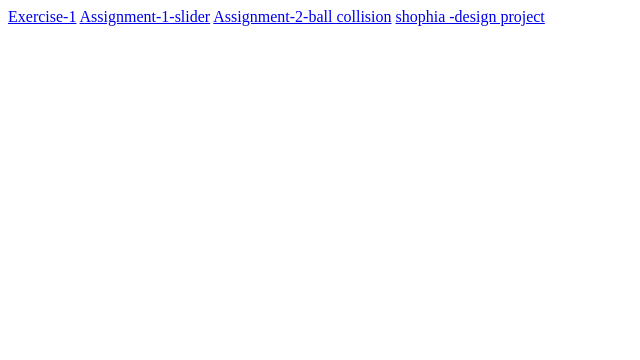
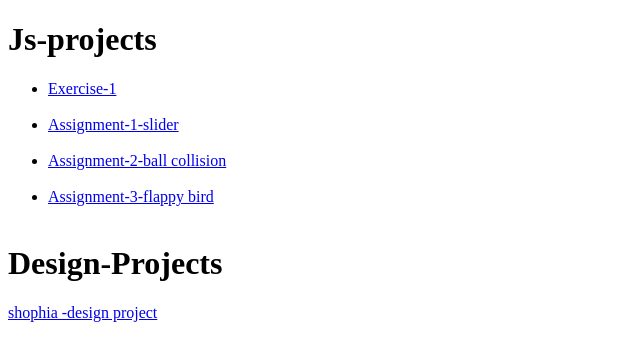
Before and after one commit to pradip17sht/js-experiments, a plain HTML site: page index.html in a window 1280 px wide. Shown: the whole page, without its empty margins (0-640 px from the left). Drawn offline with Linux system fonts and the light colour scheme.

Commit message:
index.html modified

```diff
--- a/index.html
+++ b/index.html
@@ -7,9 +7,16 @@
   <title>Document</title>
 </head>
 <body>
-  <a href="https://pradip17sht.github.io/js-experiments/exercise/">Exercise-1</a>
-  <a href="https://pradip17sht.github.io/js-experiments/ast1/">Assignment-1-slider</a>
-  <a href="https://pradip17sht.github.io/js-experiments/ast2/">Assignment-2-ball collision</a>
-  <a href="https://pradip17sht.github.io/js-experiments/shophia/">shophia -design project</a>
+	<h1>Js-projects</h1>
+	<ul>
+		<li><a href="https://pradip17sht.github.io/js-experiments/exercise/">Exercise-1</a></li></br>
+		<li><a href="https://pradip17sht.github.io/js-experiments/ast1/">Assignment-1-slider</a></li></br>
+		<li><a href="https://pradip17sht.github.io/js-experiments/ast2/">Assignment-2-ball collision</a></li></br>
+		<li><a href="https://pradip17sht.github.io/js-experiments/ast3/">Assignment-3-flappy bird</a></li></br>
+	</ul>
+
+	<h1>Design-Projects</h1>
+	<a href="https://pradip17sht.github.io/js-experiments/shophia/">shophia -design project</a>
+
 </body>
 </html>
```
